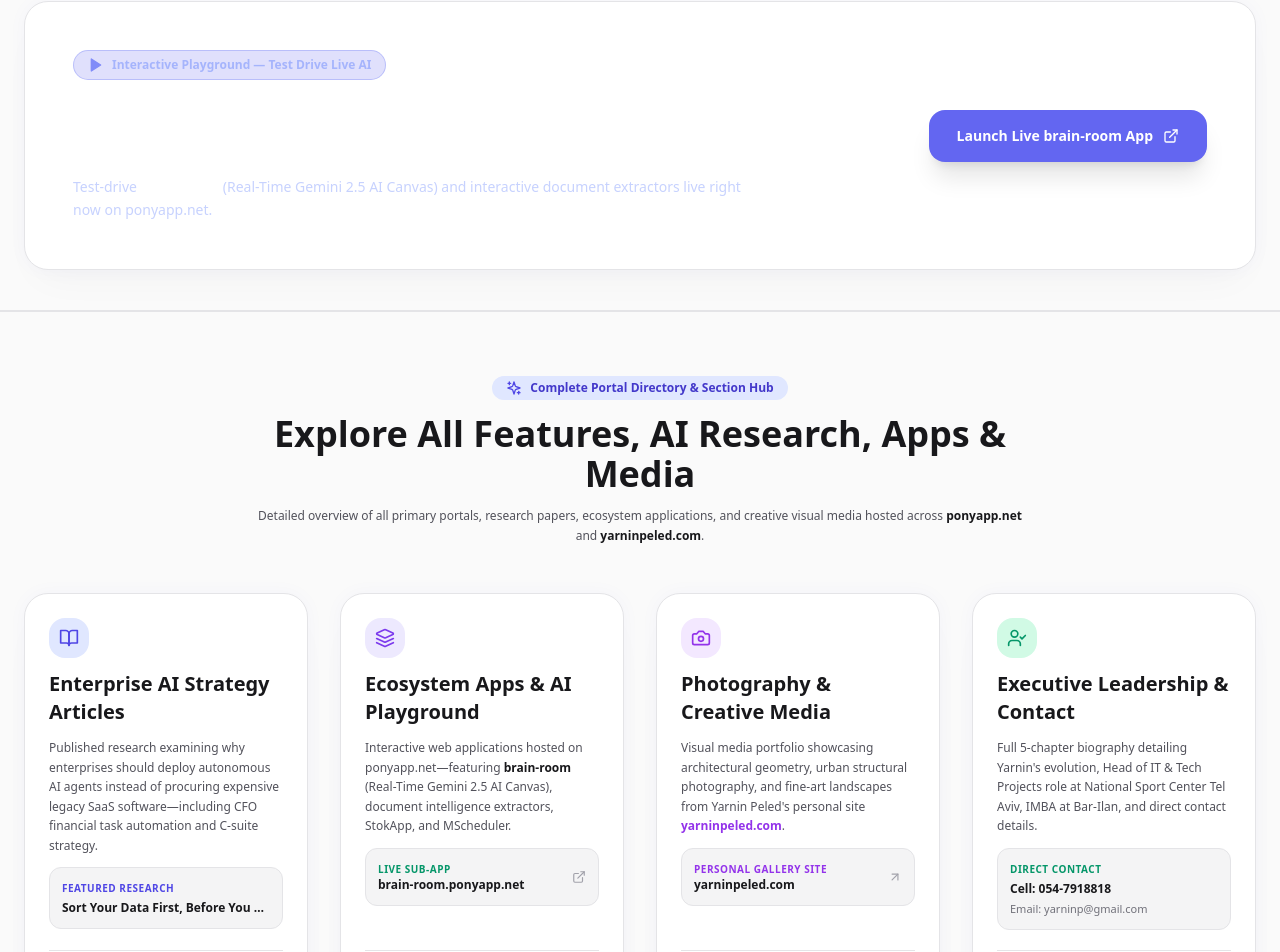
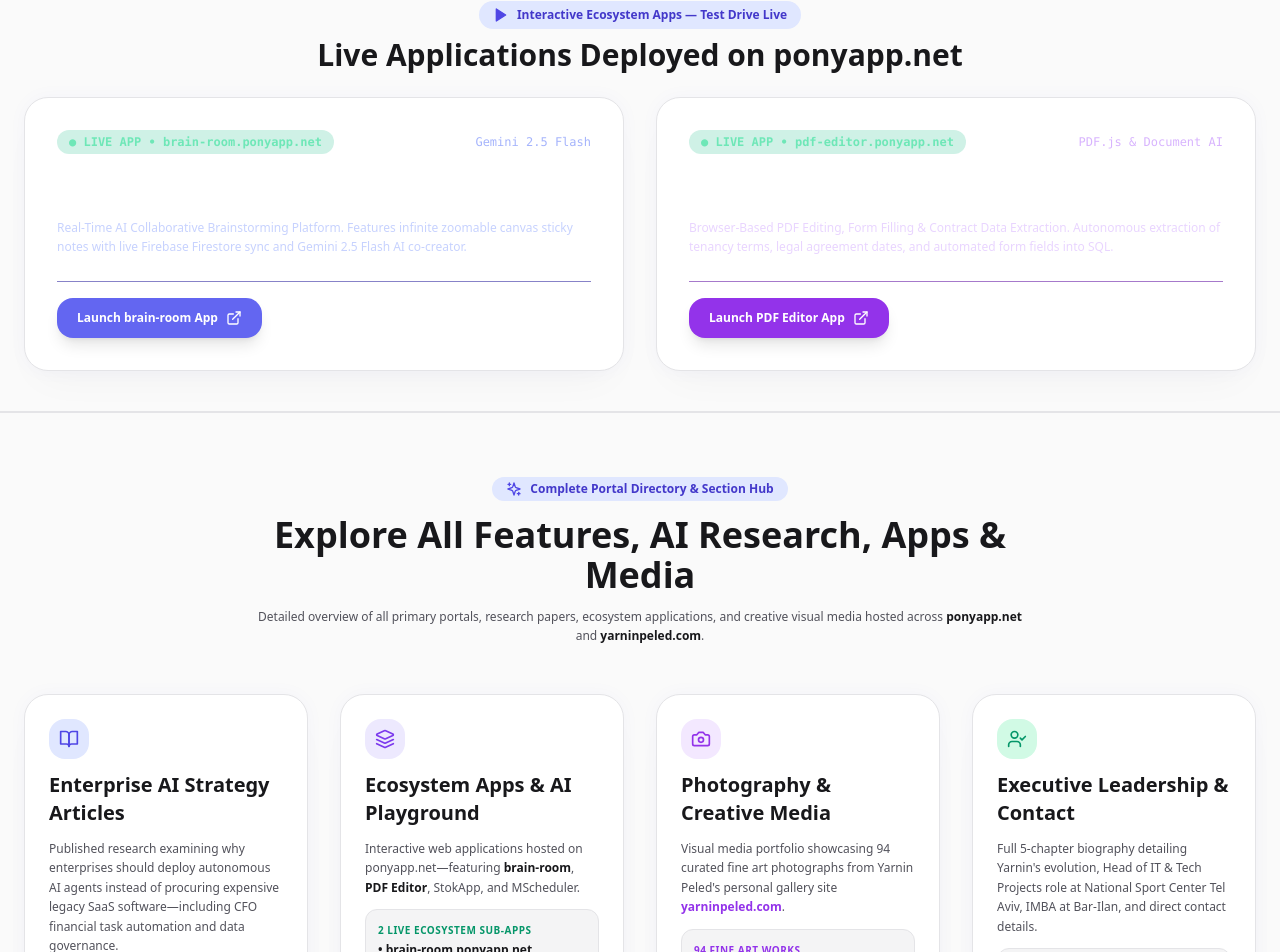
Before and after one commit to yarninp-tech/ponyapp-hub, a Next.js app: page / in a window 1280 px wide. Shown: the part 4141-5093 px from the top of the page. Built offline with nearby package versions, Linux system fonts and the light colour scheme.

Commit message:
Showcase PDF Editor (pdf-editor.ponyapp.net) next to brain-room in live apps section on home page

```diff
--- a/app/page.tsx
+++ b/app/page.tsx
@@ -38,7 +38,6 @@
 
 export default function HomePage() {
   const featuredArticle = ARTICLES_DATA[0];
-  const liveApp = PROJECTS_DATA.find((p) => p.isLive) || PROJECTS_DATA[0];
 
   return (
     <main className="min-h-screen bg-zinc-50 dark:bg-zinc-950 text-zinc-900 dark:text-zinc-100 relative overflow-hidden transition-colors duration-500">
@@ -123,7 +122,7 @@
 
       {/* 2. THE SILVER THREAD JOURNEY PATHWAY (Full-Bleed Winding Flow) */}
       <section className="max-w-6xl mx-auto px-6 py-12 relative">
-        {/* Metallic Silver Thread Line Line */}
+        {/* Metallic Silver Thread Line */}
         <div className="absolute left-6 md:left-1/2 top-10 bottom-10 w-[4px] silver-thread-line -translate-x-1/2 z-0" />
 
         <div className="space-y-28 relative z-10">
@@ -168,7 +167,7 @@
               </div>
             </div>
 
-            {/* Visual Photo Card - Yarnin's Authentic Photo 1: Golden Anemones */}
+            {/* Visual Photo Card */}
             <div className="md:col-span-6">
               <div className="relative h-72 rounded-3xl overflow-hidden shadow-2xl group editorial-card border-2 border-purple-500/20">
                 <Image
@@ -187,7 +186,6 @@
 
           {/* CHAPTER 02: Big Data & Systems Programming */}
           <div className="grid grid-cols-1 md:grid-cols-12 gap-8 items-center">
-            {/* Visual Photo Card - Yarnin's Authentic Photo 2: Mountain Summit Path B&W */}
             <div className="md:col-span-6 md:order-1 order-2">
               <div className="relative h-72 rounded-3xl overflow-hidden shadow-2xl group editorial-card border-2 border-blue-500/20">
                 <Image
@@ -224,7 +222,7 @@
             </div>
           </div>
 
-          {/* CHAPTER 03: Entrepreneurship & Supply Chain — FEATURING PONY CYCLING PHOTO */}
+          {/* CHAPTER 03: Entrepreneurship & Supply Chain */}
           <div className="grid grid-cols-1 md:grid-cols-12 gap-8 items-center">
             <div className="md:col-span-6 md:text-right space-y-4">
               <div className="inline-flex items-center gap-2 px-3 py-1 rounded-full bg-emerald-100 dark:bg-emerald-950 text-emerald-700 dark:text-emerald-300 text-xs font-bold">
@@ -246,7 +244,6 @@
               </div>
             </div>
 
-            {/* Visual Photo Card - Yarnin's Authentic PONY Cycling Photo (Swiss Jersey 140) */}
             <div className="md:col-span-6">
               <div className="relative h-80 rounded-3xl overflow-hidden shadow-2xl group editorial-card border-2 border-emerald-500/30">
                 <Image
@@ -263,9 +260,8 @@
             </div>
           </div>
 
-          {/* CHAPTER 04: National Infrastructure & Tel Aviv Velodrome — FEATURING AUTHENTIC VELODROME TRACK PHOTO */}
+          {/* CHAPTER 04: National Infrastructure & Tel Aviv Velodrome */}
           <div className="grid grid-cols-1 md:grid-cols-12 gap-8 items-center">
-            {/* Visual Photo Card - Yarnin's Authentic Photo of Tel Aviv Olympic Velodrome Wooden Track B&W */}
             <div className="md:col-span-6 md:order-1 order-2">
               <div className="relative h-80 rounded-3xl overflow-hidden shadow-2xl group editorial-card border-2 border-amber-500/30">
                 <Image
@@ -341,7 +337,6 @@
               </div>
             </div>
 
-            {/* Visual Photo Card - Yarnin's Authentic Photo 5: Sunflowers under Storm Sky */}
             <div className="md:col-span-6">
               <div className="relative h-72 rounded-3xl overflow-hidden shadow-2xl group editorial-card border-2 border-indigo-500/40">
                 <Image
@@ -361,32 +356,87 @@
         </div>
       </section>
 
-      {/* 3. Interactive "Test-Drive AI Playground" Banner */}
-      <section className="max-w-7xl mx-auto px-6 py-10">
-        <div className="editorial-card p-8 md:p-12 rounded-3xl border-2 border-indigo-500/40 bg-gradient-to-r from-indigo-900 via-indigo-950 to-slate-900 text-white shadow-2xl space-y-6">
-          <div className="flex flex-col md:flex-row items-start md:items-center justify-between gap-6">
-            <div className="space-y-3 max-w-2xl">
-              <div className="inline-flex items-center gap-2 px-3.5 py-1.5 rounded-full bg-indigo-500/20 border border-indigo-400/40 text-indigo-300 text-xs font-bold">
-                <Play className="w-4 h-4 text-indigo-400 fill-indigo-400" />
-                <span>Interactive Playground — Test Drive Live AI</span>
+      {/* 3. FEATURING BOTH LIVE STANDALONE APPS: BRAIN-ROOM & PDF EDITOR */}
+      <section className="max-w-7xl mx-auto px-6 py-10 space-y-6">
+        <div className="text-center space-y-2">
+          <div className="inline-flex items-center gap-2 px-3.5 py-1.5 rounded-full bg-indigo-100 dark:bg-indigo-950 text-indigo-700 dark:text-indigo-300 text-xs font-bold">
+            <Play className="w-4 h-4 text-indigo-600 dark:text-indigo-400 fill-indigo-600 dark:fill-indigo-400" />
+            <span>Interactive Ecosystem Apps — Test Drive Live</span>
           </div>
-              <h2 className="text-3xl font-extrabold text-white">
-                Experience Living AI Applications Hands-On Right Here
+          <h2 className="text-3xl font-extrabold text-zinc-900 dark:text-white">
+            Live Applications Deployed on ponyapp.net
           </h2>
-              <p className="text-sm text-indigo-200 leading-relaxed">
-                Test-drive <span className="text-white font-bold">brain-room</span> (Real-Time Gemini 2.5 AI Canvas) and interactive document extractors live right now on ponyapp.net.
+        </div>
+
+        <div className="grid grid-cols-1 md:grid-cols-2 gap-8">
+          {/* APP CARD 1: brain-room */}
+          <div className="editorial-card p-8 rounded-3xl border-2 border-indigo-500/30 bg-gradient-to-br from-indigo-900 via-indigo-950 to-slate-900 text-white shadow-2xl space-y-6 flex flex-col justify-between">
+            <div className="space-y-4">
+              <div className="flex items-center justify-between">
+                <span className="px-3 py-1 rounded-full bg-emerald-500/20 text-emerald-300 text-xs font-bold font-mono">
+                  ● LIVE APP • brain-room.ponyapp.net
+                </span>
+                <span className="text-xs font-mono text-indigo-300">Gemini 2.5 Flash</span>
+              </div>
+              <h3 className="text-2xl font-extrabold text-white">brain-room</h3>
+              <p className="text-xs text-indigo-200 leading-relaxed">
+                Real-Time AI Collaborative Brainstorming Platform. Features infinite zoomable canvas sticky notes with live Firebase Firestore sync and Gemini 2.5 Flash AI co-creator.
               </p>
             </div>
 
+            <div className="flex flex-wrap items-center gap-3 pt-4 border-t border-indigo-800/60">
               <a
                 href="https://brain-room.ponyapp.net"
                 target="_blank"
                 rel="noopener noreferrer"
-              className="flex items-center gap-2.5 bg-indigo-500 hover:bg-indigo-400 text-white font-bold py-4 px-7 rounded-2xl transition-all shadow-xl text-sm flex-shrink-0"
+                className="flex items-center gap-2 bg-indigo-500 hover:bg-indigo-400 text-white font-bold py-3 px-5 rounded-2xl text-xs transition-all shadow-lg"
               >
-              <span>Launch Live brain-room App</span>
+                <span>Launch brain-room App</span>
                 <ExternalLink className="w-4 h-4" />
               </a>
+              <Link
+                href="/projects/brain-room"
+                className="flex items-center gap-2 bg-white/10 hover:bg-white/20 text-white font-bold py-3 px-5 rounded-2xl text-xs transition-all"
+              >
+                <span>View Architecture</span>
+                <ArrowRight className="w-4 h-4" />
+              </Link>
+            </div>
+          </div>
+
+          {/* APP CARD 2: PDF Editor */}
+          <div className="editorial-card p-8 rounded-3xl border-2 border-purple-500/30 bg-gradient-to-br from-purple-900 via-purple-950 to-slate-900 text-white shadow-2xl space-y-6 flex flex-col justify-between">
+            <div className="space-y-4">
+              <div className="flex items-center justify-between">
+                <span className="px-3 py-1 rounded-full bg-emerald-500/20 text-emerald-300 text-xs font-bold font-mono">
+                  ● LIVE APP • pdf-editor.ponyapp.net
+                </span>
+                <span className="text-xs font-mono text-purple-300">PDF.js & Document AI</span>
+              </div>
+              <h3 className="text-2xl font-extrabold text-white">PDF Editor & Document Intelligence</h3>
+              <p className="text-xs text-purple-200 leading-relaxed">
+                Browser-Based PDF Editing, Form Filling & Contract Data Extraction. Autonomous extraction of tenancy terms, legal agreement dates, and automated form fields into SQL.
+              </p>
+            </div>
+
+            <div className="flex flex-wrap items-center gap-3 pt-4 border-t border-purple-800/60">
+              <a
+                href="https://pdf-editor.ponyapp.net"
+                target="_blank"
+                rel="noopener noreferrer"
+                className="flex items-center gap-2 bg-purple-600 hover:bg-purple-500 text-white font-bold py-3 px-5 rounded-2xl text-xs transition-all shadow-lg"
+              >
+                <span>Launch PDF Editor App</span>
+                <ExternalLink className="w-4 h-4" />
+              </a>
+              <Link
+                href="/projects/pdf-editor"
+                className="flex items-center gap-2 bg-white/10 hover:bg-white/20 text-white font-bold py-3 px-5 rounded-2xl text-xs transition-all"
+              >
+                <span>View Architecture</span>
+                <ArrowRight className="w-4 h-4" />
+              </Link>
+            </div>
           </div>
         </div>
       </section>
@@ -418,7 +468,7 @@
                 Enterprise AI Strategy Articles
               </h3>
               <p className="text-xs text-zinc-600 dark:text-zinc-300 leading-relaxed">
-                Published research examining why enterprises should deploy autonomous AI agents instead of procuring expensive legacy SaaS software—including CFO financial task automation and C-suite strategy.
+                Published research examining why enterprises should deploy autonomous AI agents instead of procuring expensive legacy SaaS software—including CFO financial task automation and data governance.
               </p>
 
               <div className="editorial-inner p-3 rounded-xl space-y-1 text-xs">
@@ -432,7 +482,7 @@
                 href="/articles"
                 className="w-full flex items-center justify-between bg-indigo-600 hover:bg-indigo-700 text-white font-bold py-2.5 px-4 rounded-xl text-xs transition-all shadow"
               >
-                <span>Browse All AI Articles</span>
+                <span>Browse All 3 AI Articles</span>
                 <ArrowRight className="w-3.5 h-3.5" />
               </Link>
             </div>
@@ -448,15 +498,13 @@
                 Ecosystem Apps & AI Playground
               </h3>
               <p className="text-xs text-zinc-600 dark:text-zinc-300 leading-relaxed">
-                Interactive web applications hosted on ponyapp.net—featuring <span className="font-bold text-zinc-900 dark:text-white">brain-room</span> (Real-Time Gemini 2.5 AI Canvas), document intelligence extractors, StokApp, and MScheduler.
+                Interactive web applications hosted on ponyapp.net—featuring <span className="font-bold text-zinc-900 dark:text-white">brain-room</span>, <span className="font-bold text-zinc-900 dark:text-white">PDF Editor</span>, StokApp, and MScheduler.
               </p>
 
-              <div className="editorial-inner p-3 rounded-xl flex items-center justify-between text-xs">
-                <div>
-                  <span className="text-[10px] font-bold text-emerald-600 dark:text-emerald-400 uppercase tracking-wider block">Live Sub-App</span>
-                  <p className="font-semibold text-zinc-900 dark:text-white">brain-room.ponyapp.net</p>
-                </div>
-                <ExternalLink className="w-3.5 h-3.5 text-zinc-400" />
+              <div className="editorial-inner p-3 rounded-xl space-y-1 text-xs">
+                <span className="text-[10px] font-bold text-emerald-600 dark:text-emerald-400 uppercase tracking-wider block">2 Live Ecosystem Sub-Apps</span>
+                <p className="font-semibold text-zinc-900 dark:text-white">• brain-room.ponyapp.net</p>
+                <p className="font-semibold text-zinc-900 dark:text-white">• pdf-editor.ponyapp.net</p>
               </div>
             </div>
 
@@ -481,12 +529,12 @@
                 Photography & Creative Media
               </h3>
               <p className="text-xs text-zinc-600 dark:text-zinc-300 leading-relaxed">
-                Visual media portfolio showcasing architectural geometry, urban structural photography, and fine-art landscapes from Yarnin Peled's personal site <span className="font-bold text-purple-600 dark:text-purple-400">yarninpeled.com</span>.
+                Visual media portfolio showcasing 94 curated fine art photographs from Yarnin Peled's personal gallery site <span className="font-bold text-purple-600 dark:text-purple-400">yarninpeled.com</span>.
               </p>
 
               <div className="editorial-inner p-3 rounded-xl flex items-center justify-between text-xs">
                 <div>
-                  <span className="text-[10px] font-bold text-purple-600 dark:text-purple-400 uppercase tracking-wider block">Personal Gallery Site</span>
+                  <span className="text-[10px] font-bold text-purple-600 dark:text-purple-400 uppercase tracking-wider block">94 Fine Art Works</span>
                   <p className="font-semibold text-zinc-900 dark:text-white">yarninpeled.com</p>
                 </div>
                 <ArrowUpRight className="w-3.5 h-3.5 text-zinc-400" />
@@ -498,7 +546,7 @@
                 href="/photography"
                 className="w-full flex items-center justify-between bg-purple-600 hover:bg-purple-700 text-white font-bold py-2.5 px-4 rounded-xl text-xs transition-all shadow"
               >
-                <span>Explore Photography Gallery</span>
+                <span>Explore 94-Photo Gallery</span>
                 <ArrowRight className="w-3.5 h-3.5" />
               </Link>
             </div>
```
Lines whose indentation alone changed are shown as unchanged.
